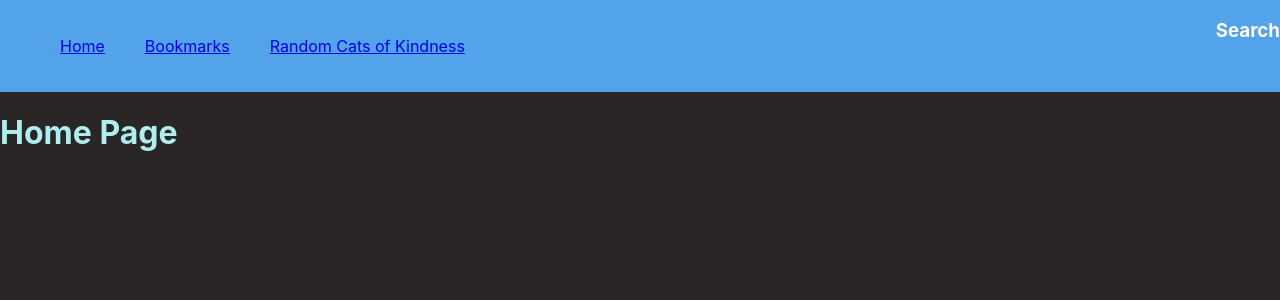
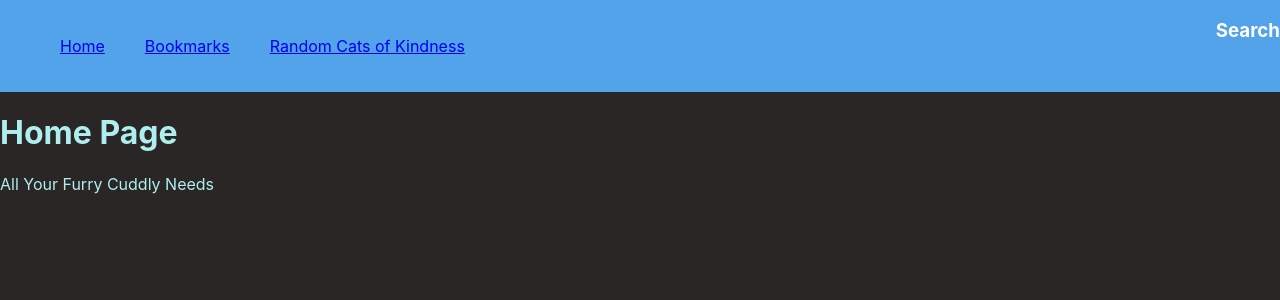
Before and after one commit to KevTheeDev/Catnipcan-Search, a React (Create React App) app: page / in a window 1280 px wide. Shown: the top 300 px of the page. Built offline with nearby package versions, Linux system fonts and the light colour scheme.

Commit message:
hmpg info changes p tag

```diff
--- a/src/components/Home.js
+++ b/src/components/Home.js
@@ -7,6 +7,7 @@ function Home(){
         <div className="hmpg" >
             <h1> Home Page  </h1>
             <div>
+                <p> All Your Furry Cuddly Needs </p>
                 {/* insert the  api here /> */}
             </div>
         </div>
```
